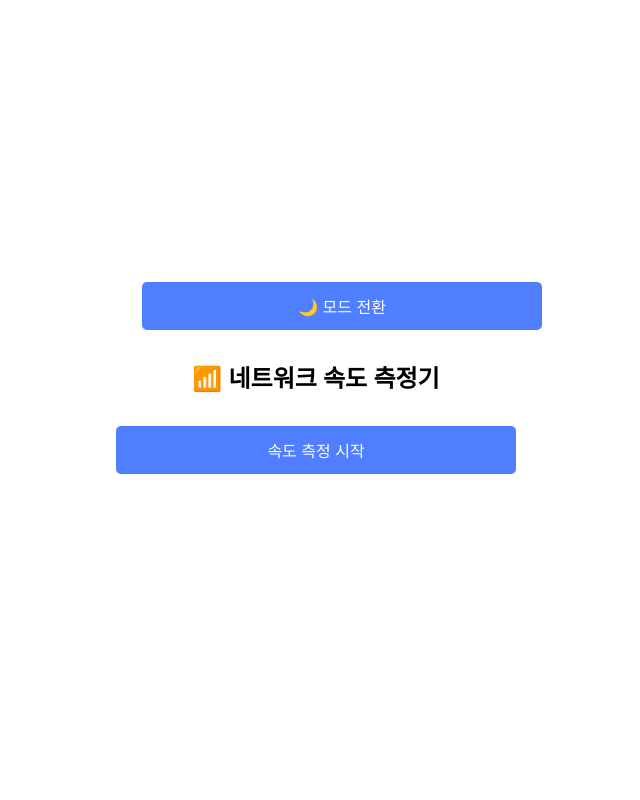
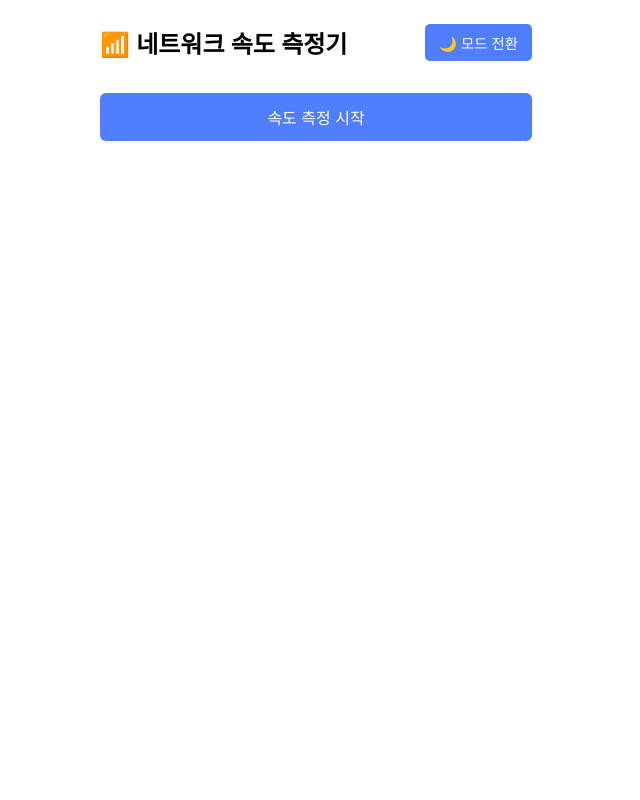
Before and after one commit to Leegunmyeong/schoolproject, a Flask app: page / in a window 1280 px wide. Shown: the whole page, without its empty margins (324-964 px from the left). Run offline with Flask 3, Linux system fonts and the light colour scheme.

Commit message:
index.html

```diff
--- a/templates/index.html
+++ b/templates/index.html
@@ -21,73 +21,81 @@
             --button-text: #ffffff;
         }
 
+        * {
+            box-sizing: border-box;
+        }
+
         body {
             font-family: 'Segoe UI', sans-serif;
             background-color: var(--bg-color);
             color: var(--text-color);
             margin: 0;
-            min-height: 100vh;
+            padding: 0;
             display: flex;
             justify-content: center;
-            align-items: center;
         }
 
         .container {
             width: 100%;
-            max-width: 500px;
+            max-width: 480px;
             padding: 24px;
-            box-sizing: border-box;
             display: flex;
             flex-direction: column;
             align-items: center;
-            justify-content: center;
         }
 
-        h2 {
+        .header {
+            display: flex;
+            justify-content: space-between;
+            align-items: center;
+            width: 100%;
+            margin-bottom: 20px;
+        }
+
+        .title {
+            font-size: 1.5rem;
+            font-weight: bold;
             display: flex;
             align-items: center;
             gap: 8px;
-            font-size: 1.5em;
-            text-align: center;
-            margin-bottom: 20px;
         }
 
         #modeToggle {
-            align-self: flex-end;
-            margin-bottom: 10px;
-        }
-
-        button {
-            padding: 12px 20px;
+            padding: 8px 14px;
+            font-size: 0.9rem;
             background-color: var(--button-bg);
             color: var(--button-text);
             border: none;
             border-radius: 5px;
             cursor: pointer;
+        }
+
+        button.action {
+            padding: 12px 24px;
+            font-size: 1rem;
+            background-color: var(--button-bg);
+            color: var(--button-text);
+            border: none;
+            border-radius: 6px;
+            cursor: pointer;
             width: 100%;
-            max-width: 400px;
-            margin-top: 12px;
+            margin: 12px 0;
+        }
+
+        button.action:hover {
+            opacity: 0.9;
+        }
+
+        #status,
+        #feedback {
+            margin-top: 20px;
+            text-align: center;
             font-size: 1rem;
         }
 
-        button:hover {
-            opacity: 0.9;
-        }
-
-        #status {
-            margin-top: 20px;
-            font-weight: bold;
-            text-align: center;
-        }
-
-        #feedback {
-            margin-top: 20px;
-            text-align: center;
-        }
-
         #speedChart {
-            max-width: 100%;
             margin-top: 30px;
+            width: 100%;
         }
 
         canvas {
@@ -133,12 +141,13 @@
         }
 
         @media (max-width: 480px) {
-            h2 {
-                font-size: 1.2em;
+            .title {
+                font-size: 1.2rem;
             }
 
-            button {
-                font-size: 0.95em;
+            #modeToggle {
+                font-size: 0.8rem;
+                padding: 6px 10px;
             }
         }
     </style>
@@ -146,9 +155,13 @@
 
 <body>
     <div class="container">
-        <button id="modeToggle" onclick="toggleMode()">🌙 모드 전환</button>
-        <h2>📶 네트워크 속도 측정기</h2>
-        <button onclick="startTest()">속도 측정 시작</button>
+        <div class="header">
+            <div class="title">📶 네트워크 속도 측정기</div>
+            <button id="modeToggle" onclick="toggleMode()">🌙 모드 전환</button>
+        </div>
+
+        <button class="action" onclick="startTest()">속도 측정 시작</button>
+
         <p id="status"></p>
         <canvas id="speedChart" style="display:none;"></canvas>
         <div id="feedback"></div>
@@ -165,7 +178,8 @@
         }
 
         function startTest() {
-            document.getElementById("status").innerHTML = "⏳ 측정 중입니다... 잠시만 기다려 주세요. <span class='dots'><span></span><span></span><span></span></span>";
+            document.getElementById("status").innerHTML =
+                "⏳ 측정 중입니다... 잠시만 기다려 주세요. <span class='dots'><span></span><span></span><span></span></span>";
             document.getElementById("feedback").innerHTML = "";
             document.getElementById("speedChart").style.display = "none";
 
```
